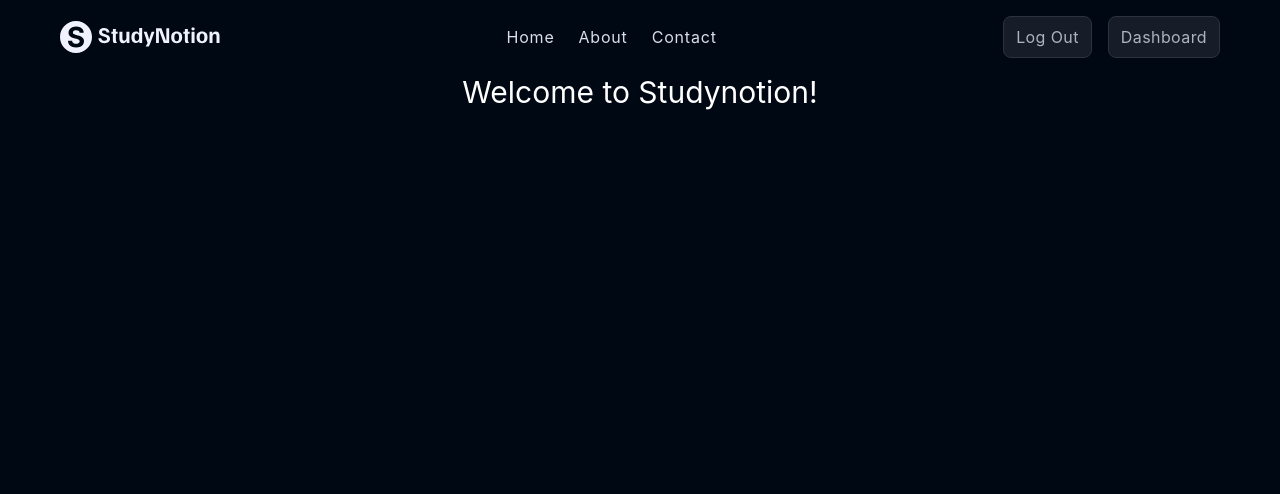
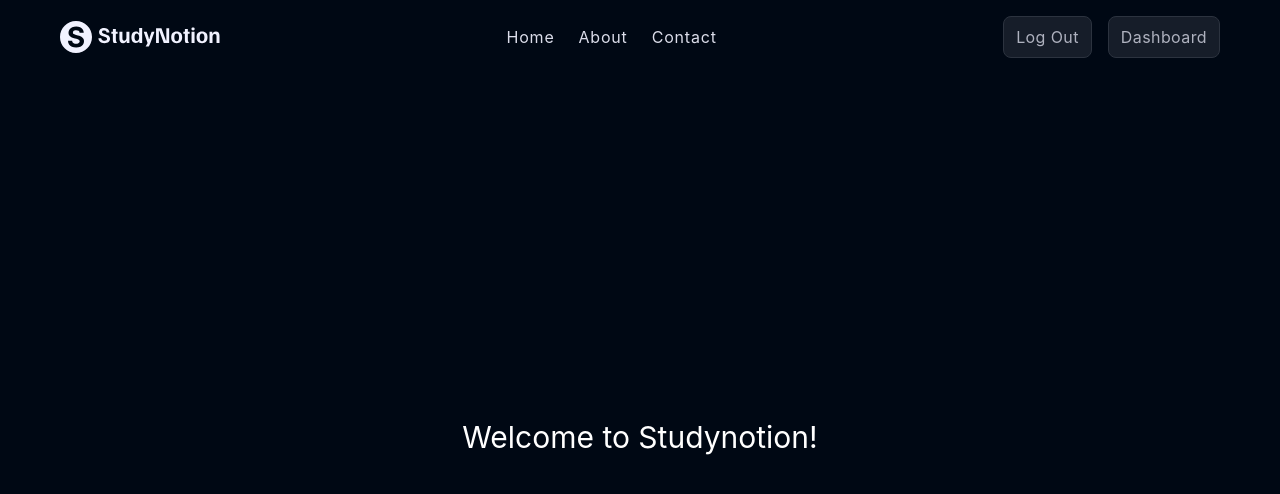
Before and after one commit to Rahul-mandal01/react-router-project, a React (Create React App) app: page /login in a window 1280 px wide. Both pictures are taken after typing "name@example.com", "Sample123" into the empty fields and a click on the button "Sign In". Shown: the top 494 px of the page. Built offline with nearby package versions, Linux system fonts and the light colour scheme.

Commit message:
Added tailwind CSS

```diff
--- a/src/pages/Dashboard.js
+++ b/src/pages/Dashboard.js
@@ -2,7 +2,7 @@
 
 const Dashboard = () => {
   return (
-    <div className=' flex justify-center items-center h-full text-white text-3xl'
+    <div className=' flex justify-center items-center flex-1 text-white text-3xl '
     >Welcome to Studynotion!</div>
   )
 }
```
